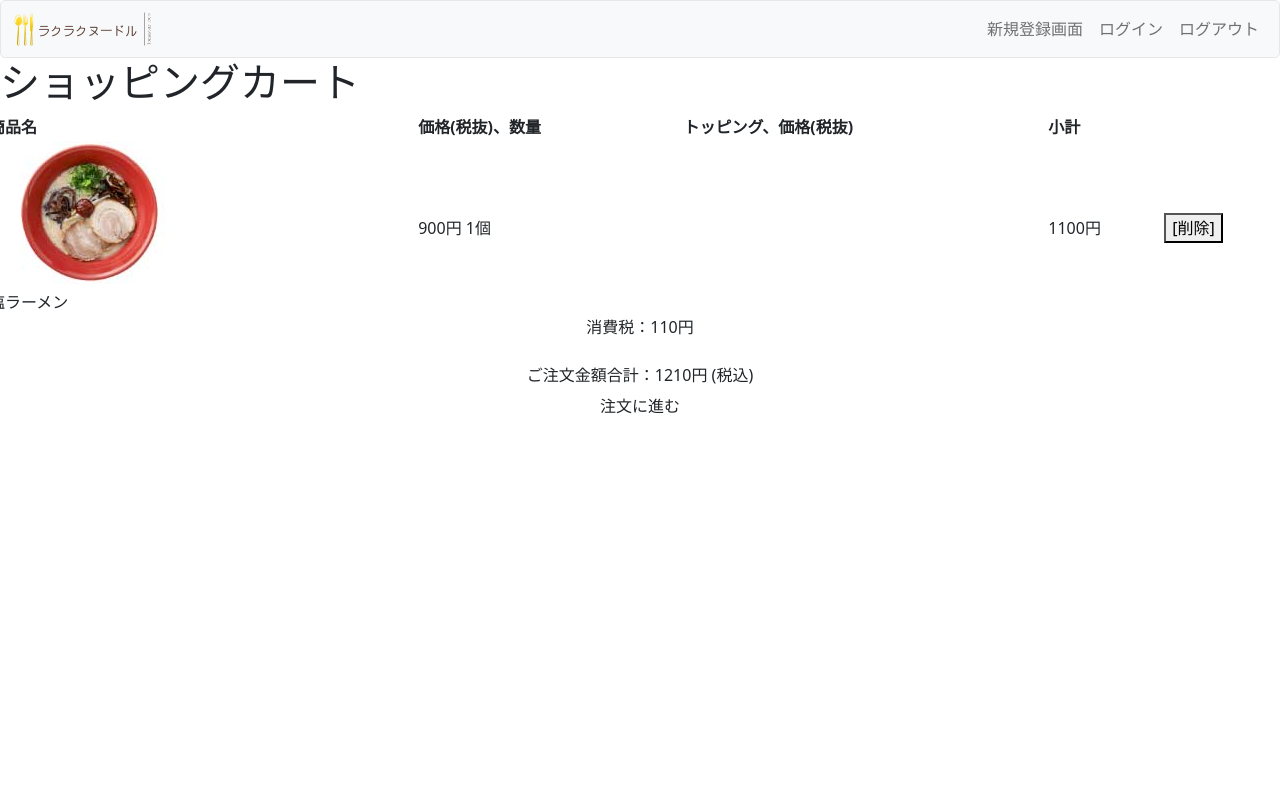
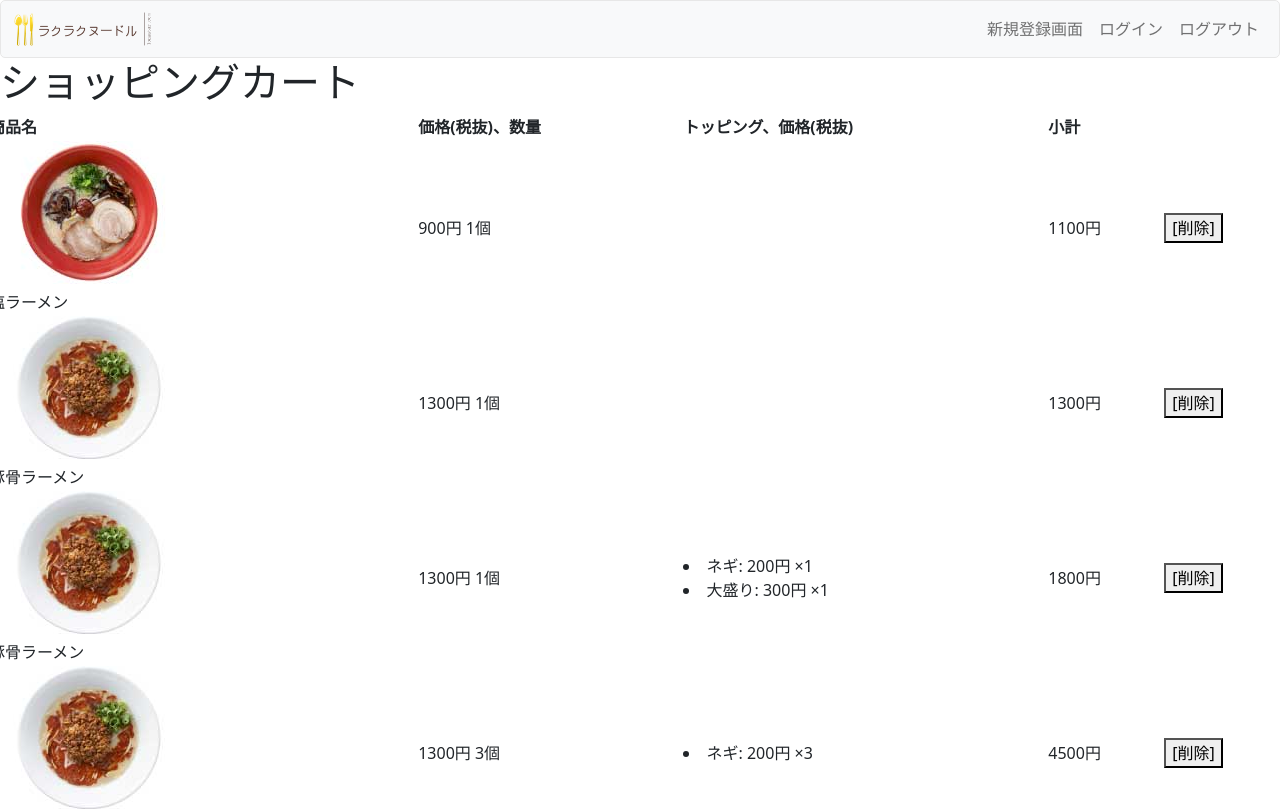
Before and after one commit to watanabekanako/ec-202207d, a Next.js app: page /items/cartPage in a window 1280 px wide. Shown: the top 811 px of the page. Built offline with nearby package versions, Linux system fonts and the light colour scheme; data requests are answered from the project's data file.

Commit message:
css調整中です

```diff
--- a/data/db.json
+++ b/data/db.json
@@ -99,9 +99,81 @@
       "options": [],
       "subtotal": 1100,
       "id": 1
+    },
+    {
+      "img": "/img/1.jpg",
+      "name": "豚骨ラーメン",
+      "price": 1300,
+      "quantity": 1,
+      "options": [],
+      "subtotal": 1300,
+      "id": 2
+    },
+    {
+      "img": "/img/1.jpg",
+      "name": "豚骨ラーメン",
+      "price": 1300,
+      "quantity": 1,
+      "options": [
+        {
+          "id": 5,
+          "name": "ネギ",
+          "price": 200,
+          "quantity": 1
+        },
+        {
+          "id": 6,
+          "name": "大盛り",
+          "price": 300,
+          "quantity": 1
+        }
+      ],
+      "subtotal": 1800,
+      "id": 3
+    },
+    {
+      "img": "/img/1.jpg",
+      "name": "豚骨ラーメン",
+      "price": 1300,
+      "quantity": "3",
+      "options": [
+        {
+          "id": 5,
+          "name": "ネギ",
+          "price": 200,
+          "quantity": "3"
+        }
+      ],
+      "subtotal": 4500,
+      "id": 4
+    },
+    {
+      "img": "/img/1.jpg",
+      "name": "豚骨ラーメン",
+      "price": 1300,
+      "quantity": "3",
+      "options": [],
+      "subtotal": 3900,
+      "id": 5
+    },
+    {
+      "img": "/img/1.jpg",
+      "name": "豚骨ラーメン",
+      "price": 1300,
+      "quantity": "7",
+      "options": [],
+      "subtotal": 9100,
+      "id": 6
+    },
+    {
+      "img": "/img/1.jpg",
+      "name": "豚骨ラーメン",
+      "price": 1300,
+      "quantity": 1,
+      "options": [],
+      "subtotal": 1300,
+      "id": 7
     }
   ],
-
   "payStatus": []
-
 }
--- a/src/pages/_app.tsx
+++ b/src/pages/_app.tsx
@@ -1,6 +1,5 @@
 import '../styles/globals.css';
 import type { AppProps } from 'next/app';
-
 function MyApp({ Component, pageProps }: AppProps) {
   return <Component {...pageProps} />;
 }
```
Also changed, not shown: src/compornents/order_confirm_shoppingCart.tsx (+52 -42 lines), src/styles/detail.module.css (added, +96 -0 lines).
